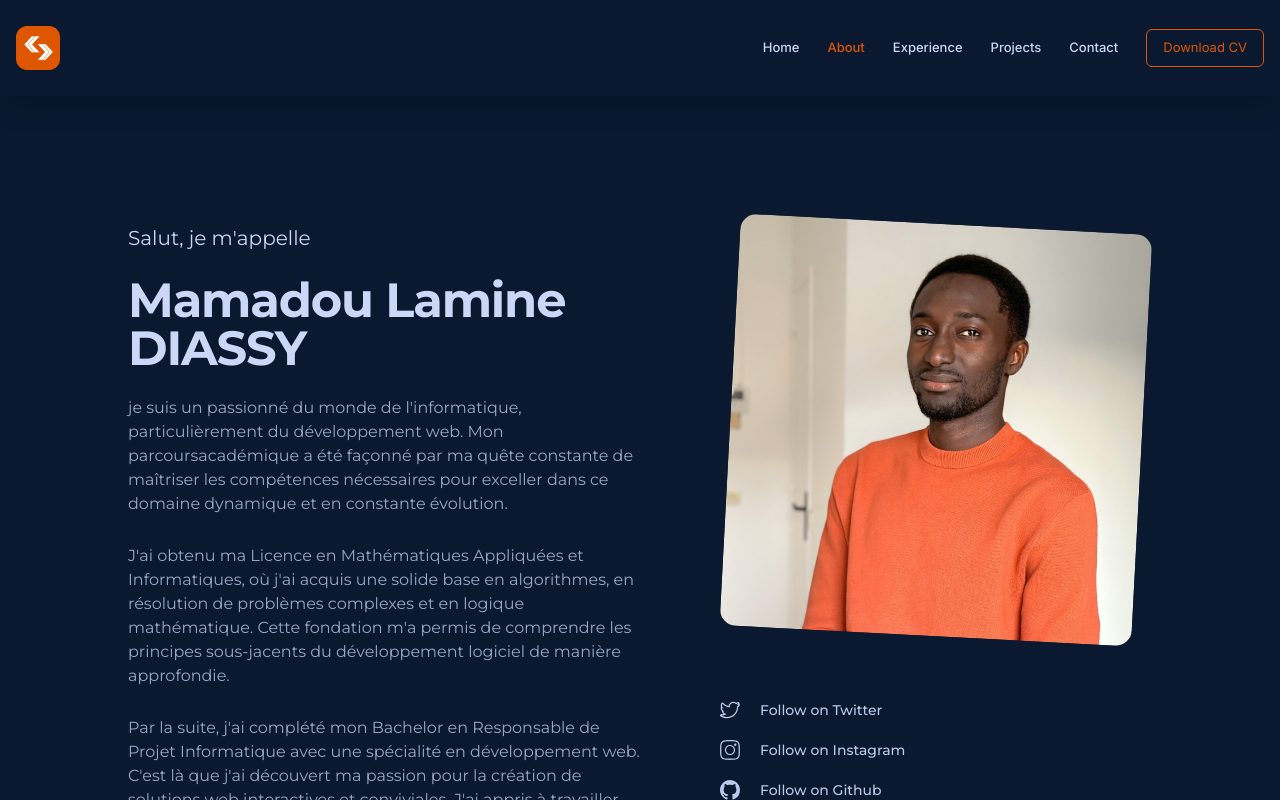
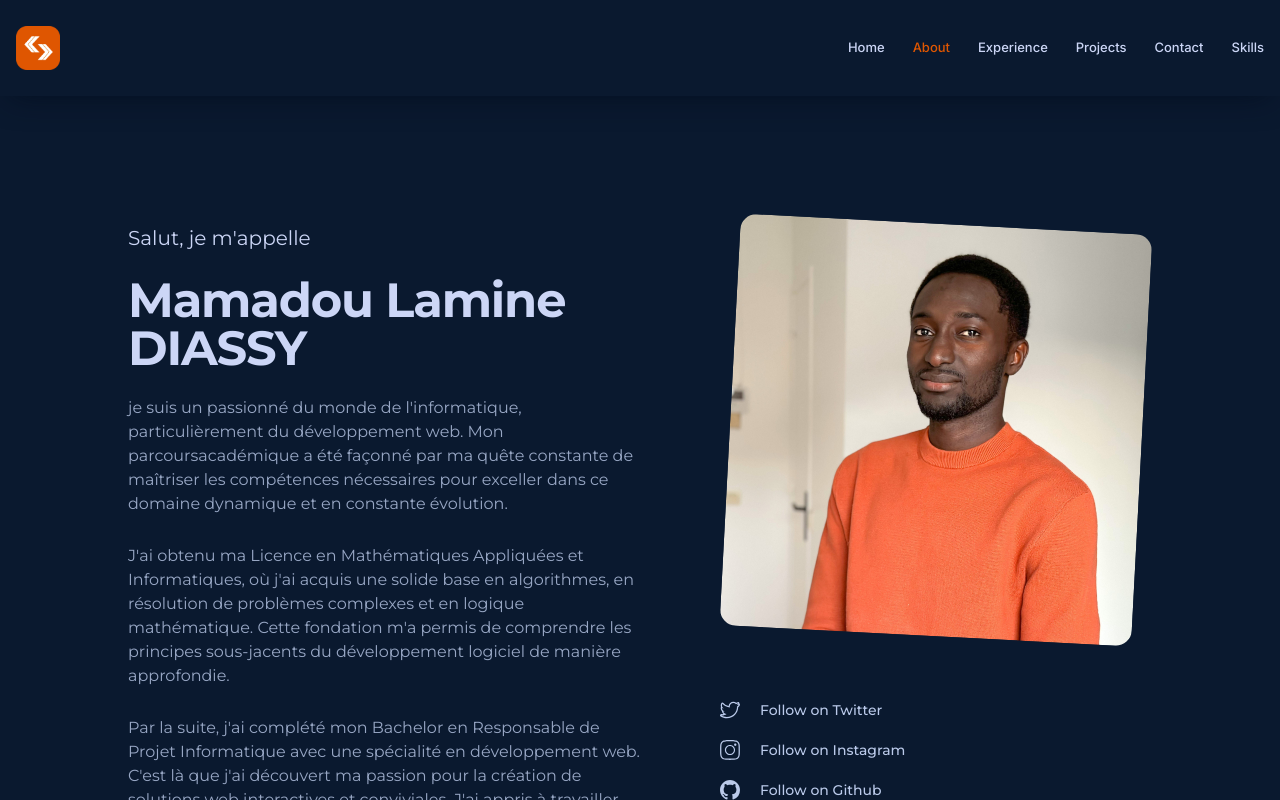
Before and after one commit to alaminediassy/mamadou-portfolio, a Next.js app: page /About in a window 1280 px wide. Built offline with nearby package versions, Linux system fonts and the light colour scheme.

Commit message:
Adding Skill secion update

```diff
--- a/components/Banner.tsx
+++ b/components/Banner.tsx
@@ -2,6 +2,7 @@ import { motion } from "framer-motion"
 import Image from "next/image"
 import Avatar from "../public/assets/images/alamine_profile.png"
 import Link from "next/link"
+import SocialLink from "./SocialLink"
 
 const Banner = () => {
   return (
@@ -59,13 +60,17 @@ const Banner = () => {
                 </span>
             </Link>
         </motion.p>
-        {/* <motion.button
-        initial={{ y:10, opacity: 0}}
-        animate={{ y: 0, opacity: 1}}
-        transition={{duration: 0.5, delay: 0.9}}
-        className="w-52 h-14 text-sm font-titleFont border border-textOrange rounded-md text-textOrange tracking-wide hover:bg-hoverColor duration-300">
-            Check out my project !
-        </motion.button> */}
+        <Link href="/assets/mamadou-resume.pdf" target="_blank">
+            <motion.button
+            initial={{ y:10, opacity: 0}}
+            animate={{ y: 0, opacity: 1}}
+            transition={{duration: 0.5, delay: 0.9}}
+            className="w-52 h-14 text-sm font-titleFont border border-textOrange rounded-md text-textOrange tracking-wide hover:bg-hoverColor duration-300">
+                Download my CV
+            </motion.button>
+
+        </Link>
+        <SocialLink/>
     </section>
   )
 }
--- a/components/Navbar.tsx
+++ b/components/Navbar.tsx
@@ -99,8 +99,20 @@ const Navbar = () => {
                 {/* <span className="text-textOrange">04.</span> */} Contact
               </motion.li>
             </Link>
+            <Link
+              href="#skills"
+              className={`flex items-center gap-1 font-medium text-textDark hover:text-textOrange cursor-pointer duration-300 nav-link ${router.asPath === '/Contact' ? 'text-textOrange' : 'text-textLight'}`}
+            >
+              <motion.li
+                initial={{ y: -10, opacity: 0 }}
+                animate={{ y: 0, opacity: 1 }}
+                transition={{ duration: 0.1, delay: 0.5 }}
+              >
+                {/* <span className="text-textOrange">04.</span> */} Skills
+              </motion.li>
+            </Link>
           </ul>
-          <Link href="/assets/mamadou-resume.pdf" target="_blank">
+          {/* <Link href="/assets/mamadou-resume.pdf" target="_blank">
             <motion.button
               initial={{ opacity: 0 }}
               animate={{ opacity: 1 }}
@@ -109,7 +121,7 @@ const Navbar = () => {
             >
               Download CV
             </motion.button>
-          </Link>
+          </Link> */}
         </div>
         {/* small icon section */}
         <div
--- a/components/RightSide.jsx
+++ b/components/RightSide.jsx
@@ -2,13 +2,13 @@ import React from 'react'
 
 const RightSide = () => {
   return (
-    <div className='w-full h-full flex flex-col items-center justify-end gap-6 text-textLight'>
+    <div className='w-full h-full flex flex-col items-center justify-end gap-16 text-textLight'>
         <a href="mailto:diassy.alamine@gmail.com">
-            <p className='text-sm rotate-90 w-72 tracking-wide text-textOrange'>reactbd.proton.me</p>
+            <p className='text-sm rotate-90 w-72 tracking-wide text-textOrange'>diassy.alamine@gmail.com</p>
         </a>
         <span className='w-[2px] h-32 bg-textdark inline-flex'></span>
     </div>
   )
 }
 
-export default RightSide
+export default RightSide;
--- a/components/Skills.tsx
+++ b/components/Skills.tsx
@@ -136,7 +136,8 @@ const skillBack = [
 
 const Skills = () => {
   return (
-    <div className='max-w-contentContainer  mx-auto py-4 mdl:py-16 flex flex-col gap-4 lgl:gap-8 mdl:px-10 xl:px-4'>
+    <section id='skills'>
+        <div className='max-w-contentContainer  mx-auto py-4 mdl:py-28 flex flex-col gap-4 lgl:gap-8 mdl:px-10 xl:px-4'>
         <div className='text-center text-textLight pb-2'>
           <h1 className='text-3xl font-bold'>Skills</h1>
           <p>Here are some of the technologies I&apos;m currently engaged in.</p>
@@ -174,7 +175,9 @@ const Skills = () => {
           </div>
         </div>
 
-    </div>
+      </div>
+    </section>
+
   )
 }
 
--- a/pages/index.tsx
+++ b/pages/index.tsx
@@ -6,6 +6,7 @@ import Footer from "@/components/Footer";
 import Content from "@/components/Content";
 import Background from "@/components/Background";
 import Skills from "@/components/Skills";
+import RightSide from "@/components/RightSide"
 
 export default function Home() {
   return (
@@ -38,7 +39,7 @@ export default function Home() {
         animate={{ opacity: 1}}
         transition={{ delay: 1.5 }}
         className="hidden xl:inline-flex w-32 h-full fixed right-0 bottom-0">
-          {/* <RightSide/> */}
+           <RightSide/>
         </motion.div>
       </div>
     </main>
```
